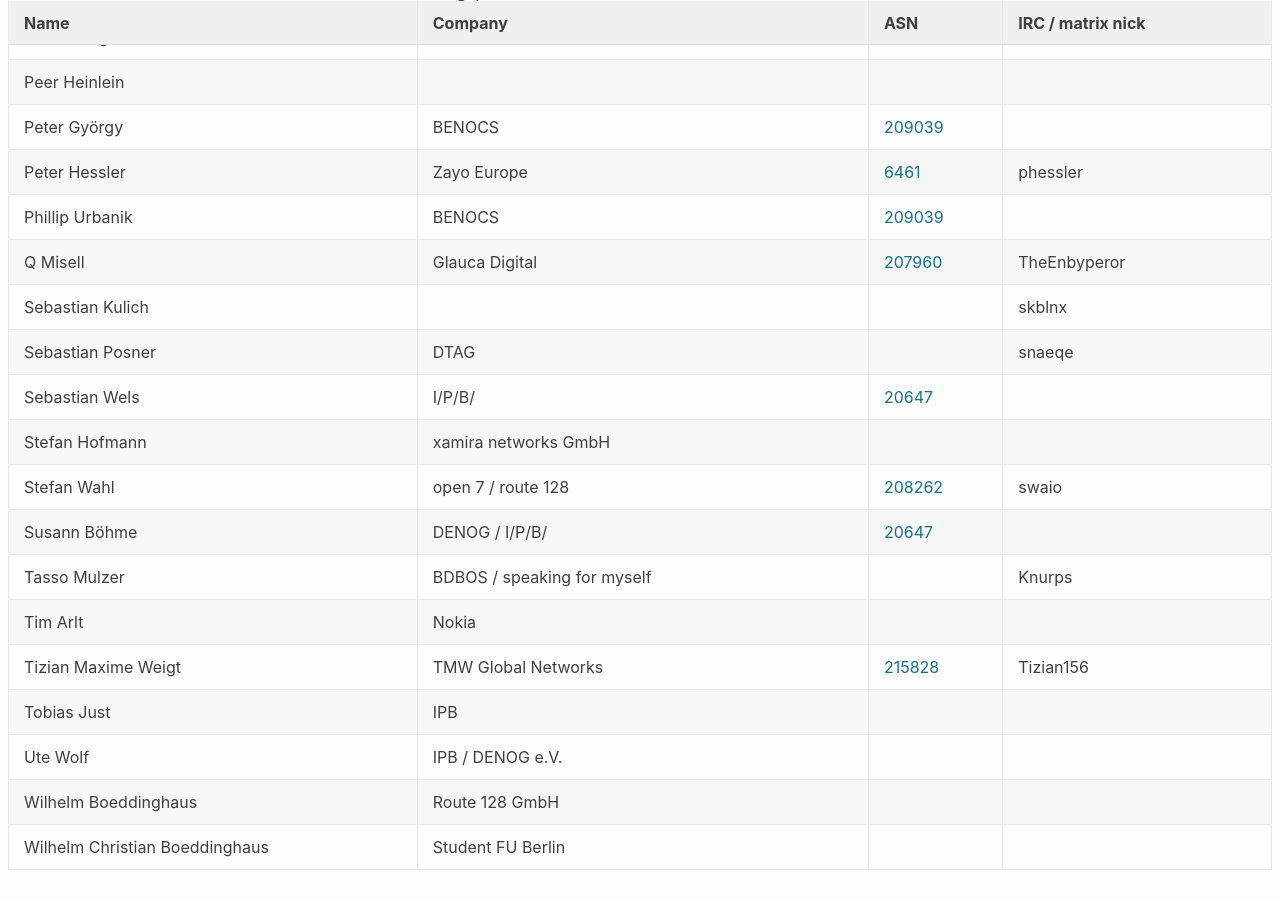
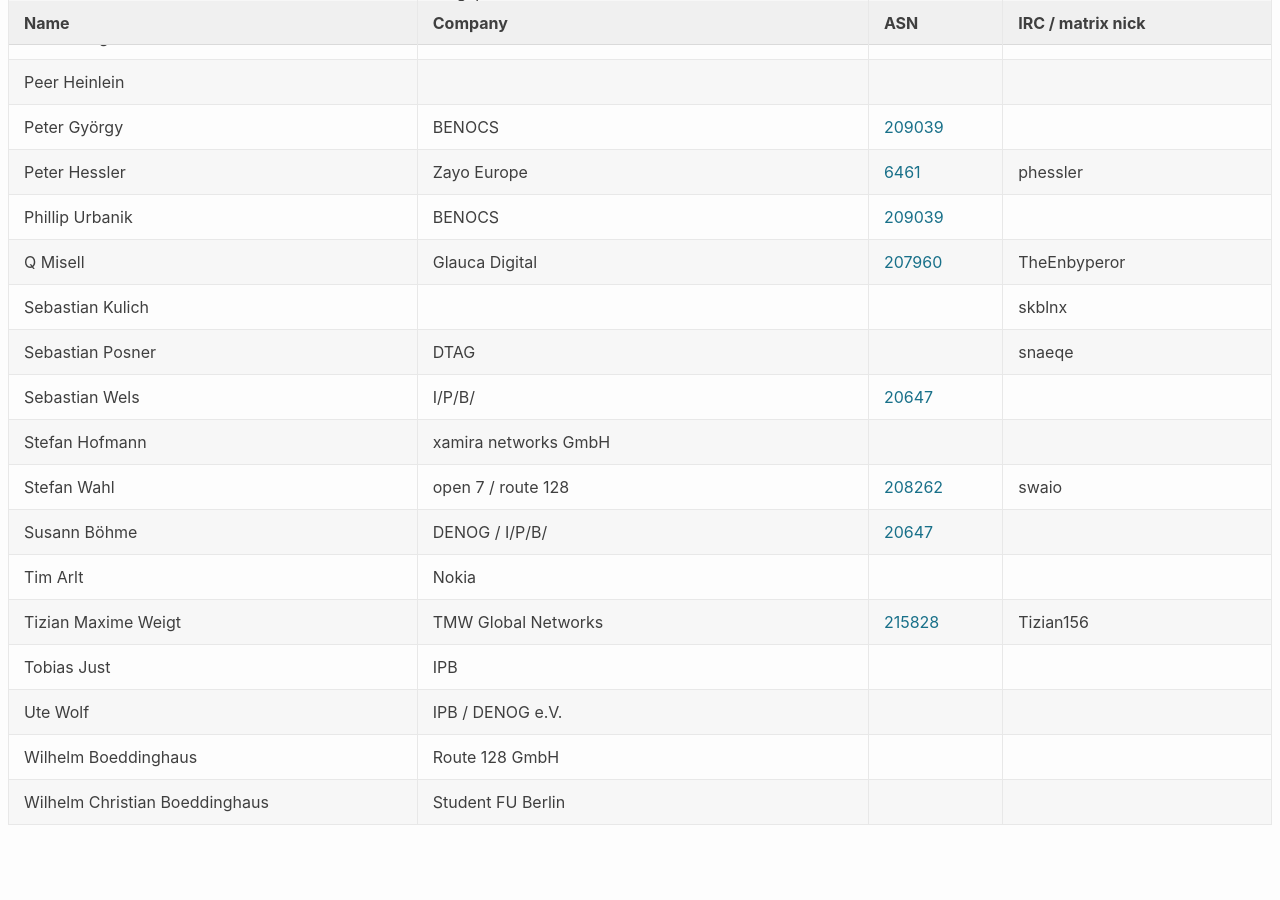
Before and after one commit to denog/pretix-attendeelist, a Jekyll site: the page built from denogmeetup25-03/index.markdown, in a window 1280 px wide and 900 px high, scrolled down 1569 px. Built offline with Jekyll 4.4.1, drawn with Linux system fonts in a browser that asks for light colours; after the commit the page ends 2424 px from its top, so only the background shows below that.

Commit message:
Latest data: Tue Mar 18 08:11:39 UTC 2025

```diff
--- a/_data/attendees_denogmeetup25-03.json
+++ b/_data/attendees_denogmeetup25-03.json
@@ -276,12 +276,6 @@
     "asn": "20647"
   },
   {
-    "name": "Tasso Mulzer",
-    "company": "BDBOS / speaking for myself",
-    "irc": "Knurps",
-    "asn": null
-  },
-  {
     "name": "Tim Arlt",
     "company": "Nokia",
     "irc": null,
```
